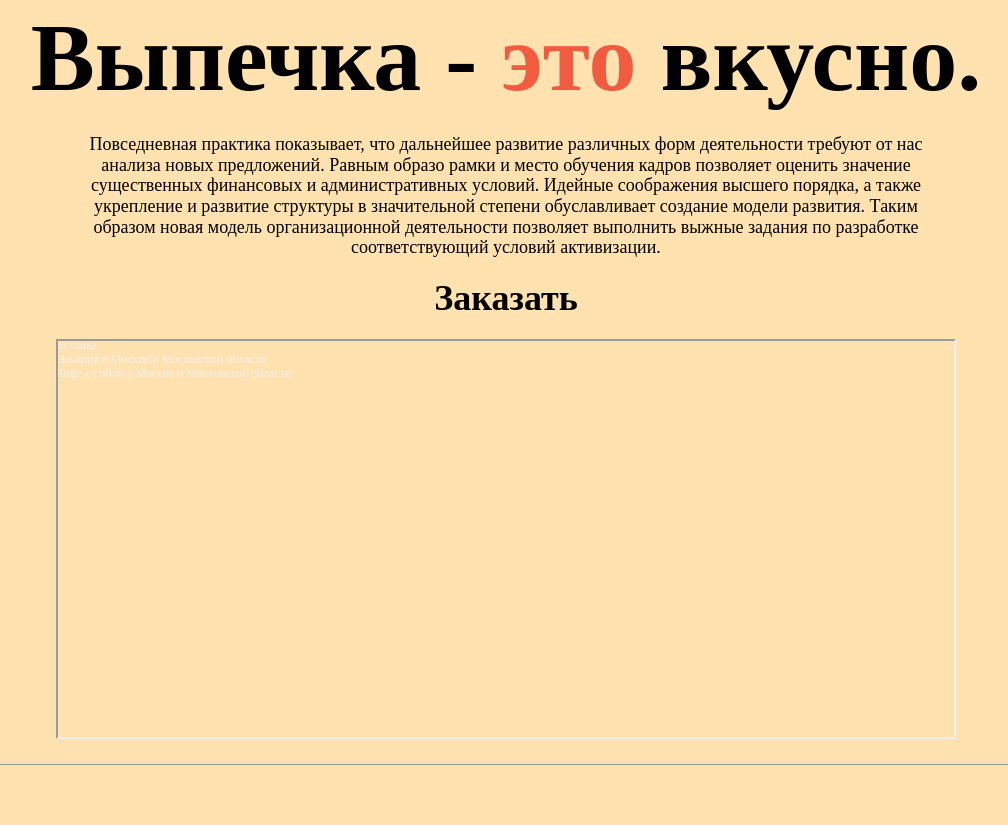
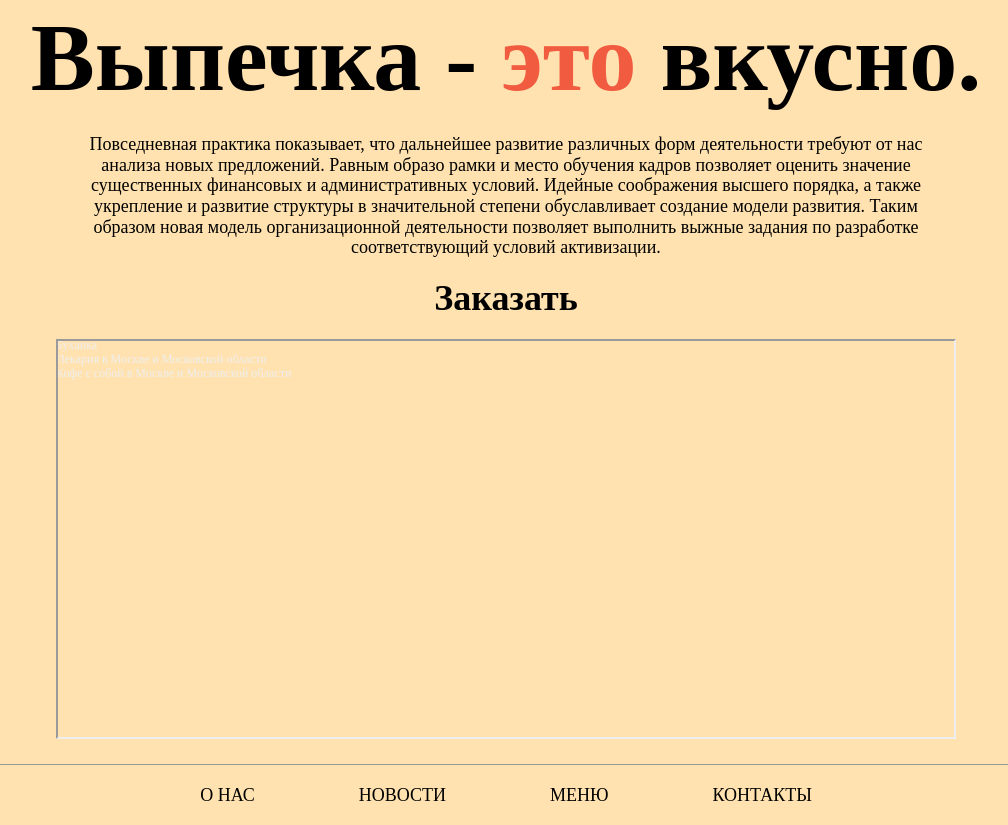
Before and after one commit to ast-webdeveloper/Bakery, a plain HTML site: page index.html in a window 1280 px wide. Shown: the part 1156-1981 px from the top of the page, without its empty margins (134-1142 px from the left). Before the commit the page ends 1941 px from the top, so only its background shows below. Drawn offline with Linux system fonts and the light colour scheme.

Commit message:
created block footer

```diff
--- a/index.html
+++ b/index.html
@@ -105,10 +105,31 @@
 
     </main>
 
-    <footer>
-      <div class="container">
-        <nav>
-
+    <footer class="footer">
+      <div class="container container-footer">
+        <nav class="footer-nav">
+          <ul class="footer__list">
+            <li class="footer__item">
+              <a class="nav-link" href="#">
+                О нас
+              </a>
+            </li>
+            <li class="footer__item">
+              <a class="nav-link" href="#">
+                Новости
+              </a>
+            </li>
+            <li class="footer__item">
+              <a class="nav-link" href="#">
+                Меню
+              </a>
+            </li>
+            <li class="footer__item">
+              <a class="nav-link" href="#">
+                Контакты
+              </a>
+            </li>
+          </ul>
         </nav>
       </div>
     </footer>
--- a/src/css/styles.css
+++ b/src/css/styles.css
@@ -144,3 +144,11 @@ ul {
   height: 1px;
   background: #999;
 }
+
+.footer__item {
+  display: inline-block;
+}
+
+.footer__item:not(:last-child) {
+  margin-right: 100px;
+}
```
